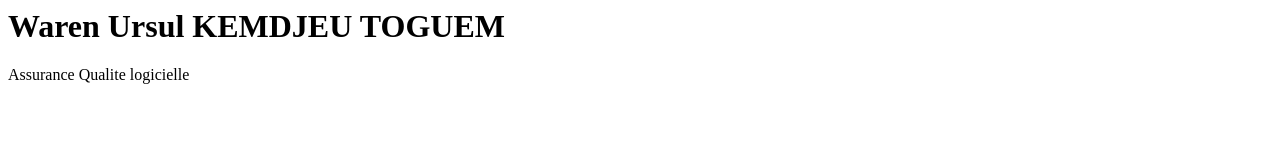
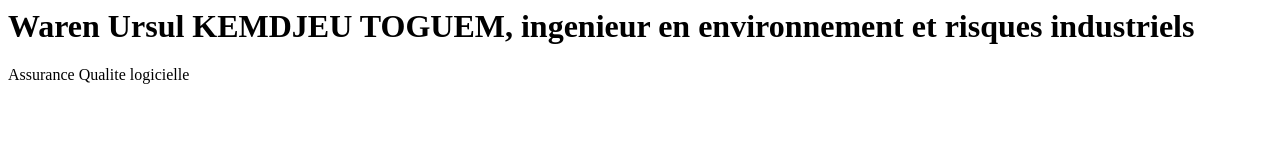
Before and after one commit to Waren147/ExamenGit, a plain HTML site: page index.html in a window 1280 px wide. Drawn offline with Linux system fonts and the light colour scheme.

Commit message:
modification index dans ajout-titre

```diff
--- a/index.html
+++ b/index.html
@@ -1,2 +1,2 @@
-<h1>Waren Ursul KEMDJEU TOGUEM</h1>
+<h1>Waren Ursul KEMDJEU TOGUEM, ingenieur en environnement et risques industriels</h1>
 <p>Assurance Qualite logicielle</p>
```
